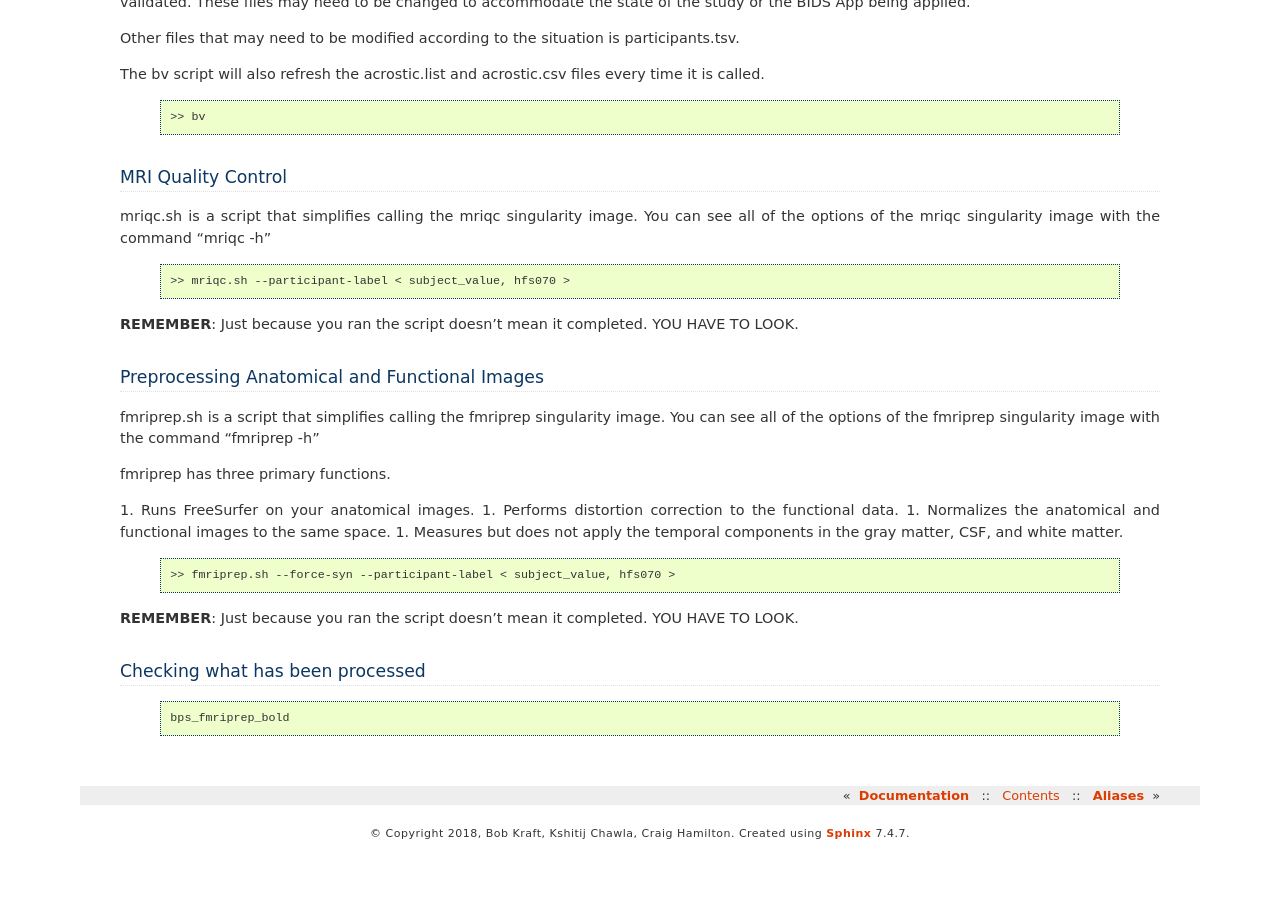
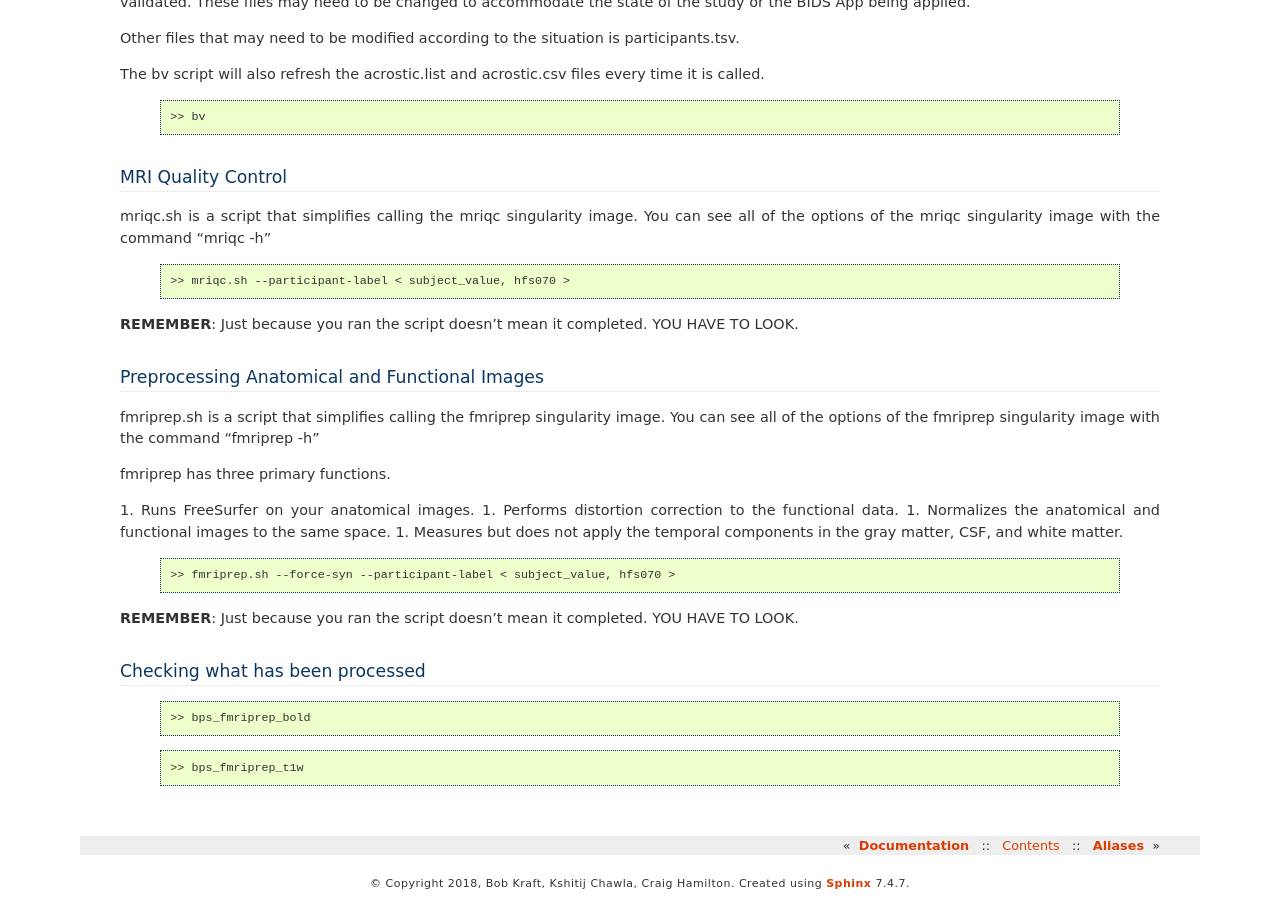
Before and after one commit to bkraft4257/tic2, a Sphinx documentation site: the page built from docs/source/other/quick_reference.rst, in a window 1280 px wide and 900 px high, scrolled down 1843 px. Built offline with Sphinx 7.4.7, drawn with Linux system fonts in a browser that asks for light colours; before the commit the page ends 2693 px from its top, so only the background shows below that.

Commit message:
Dog fooding and updating documentation.
Signed-off-by: bkraft <bob.kraft@infiniteleap.net>

Former-commit-id: 954ad6698d3c8280c1a0320a991eb46782f435dd
Former-commit-id: 6e6040b1b7a5c61013ad83d264147b2048dfcfd2

```diff
--- a/docs/source/other/quick_reference.rst
+++ b/docs/source/other/quick_reference.rst
@@ -144,4 +144,9 @@ Checking what has been processed
 
     .. code-block:: console
 
-        bps_fmriprep_bold
+        >> bps_fmriprep_bold
+
+
+    .. code-block:: console
+
+        >> bps_fmriprep_t1w
```
